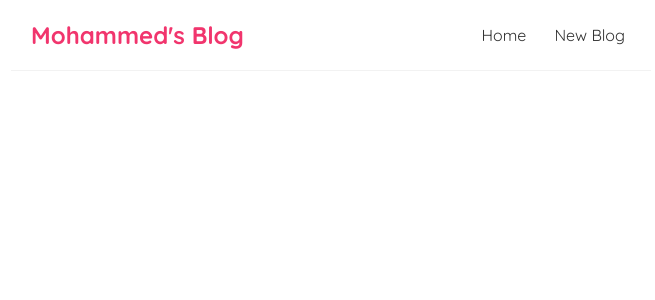
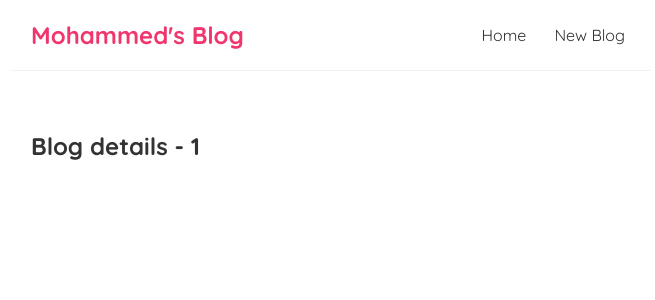
Before and after one commit to mo-codes1/React-Blog, a React (Create React App) app in the folder dojo-blog/: page /blogs/1 in a window 1280 px wide. Shown: the top 300 px of the page, without its empty margins (309-964 px from the left). Built offline with nearby package versions, Linux system fonts and the light colour scheme.

Commit message:
added route parameters

```diff
--- a/dojo-blog/src/App.js
+++ b/dojo-blog/src/App.js
@@ -2,6 +2,7 @@ import Navbar from './Navbar';
 import Home from './Home';
 import{ BrowserRouter as Router, Route, Switch } from 'react-router-dom';
 import Create from './Create';
+import BlogDetails from './BlogDetails';
 
 function App() {
 
@@ -11,12 +12,19 @@ function App() {
         <Navbar />
         <div className="content">
           <Switch>
+
             <Route exact path="/">
               <Home />
             </Route>
+
             <Route path="/create">
               <Create/>
             </Route>
+
+            <Route path="/blogs/:id">
+              <BlogDetails/>
+            </Route>
+
           </Switch>
         </div>
       </div>
--- /dev/null
+++ b/dojo-blog/src/BlogDetails.js
@@ -0,0 +1,13 @@
+import { useParams } from "react-router";
+
+const BlogDetails = () => {
+  const { id } = useParams();
+
+  return (
+    <div className="blog-details">
+      <h2>Blog details - { id }</h2>
+    </div>
+  );
+}
+
+export default BlogDetails
--- a/dojo-blog/src/blogList.js
+++ b/dojo-blog/src/blogList.js
@@ -1,3 +1,5 @@
+import { Link } from "react-router-dom";
+
 const BlogList = ({ blogs, title }) => {
 
   return (
@@ -5,8 +7,11 @@ const BlogList = ({ blogs, title }) => {
       <h2>{ title }</h2>
       {blogs.map((blog) => (
         <div className="blog-preview" key={blog.id}>
-          <h2>{ blog.title } </h2>
-          <p>Written by { blog.author } </p>
+          <Link to={`/blogs/${blog.id}`}>
+            <h2>{ blog.title } </h2>
+            <p>Written by { blog.author } </p>
+          </Link>
+
 
         </div>
       ))}
--- a/dojo-blog/src/index.css
+++ b/dojo-blog/src/index.css
@@ -47,3 +47,6 @@
   color: #f1356d;
   margin-bottom: 8px;
 }
+.blog-preview a {
+  text-decoration: none;
+}
```
